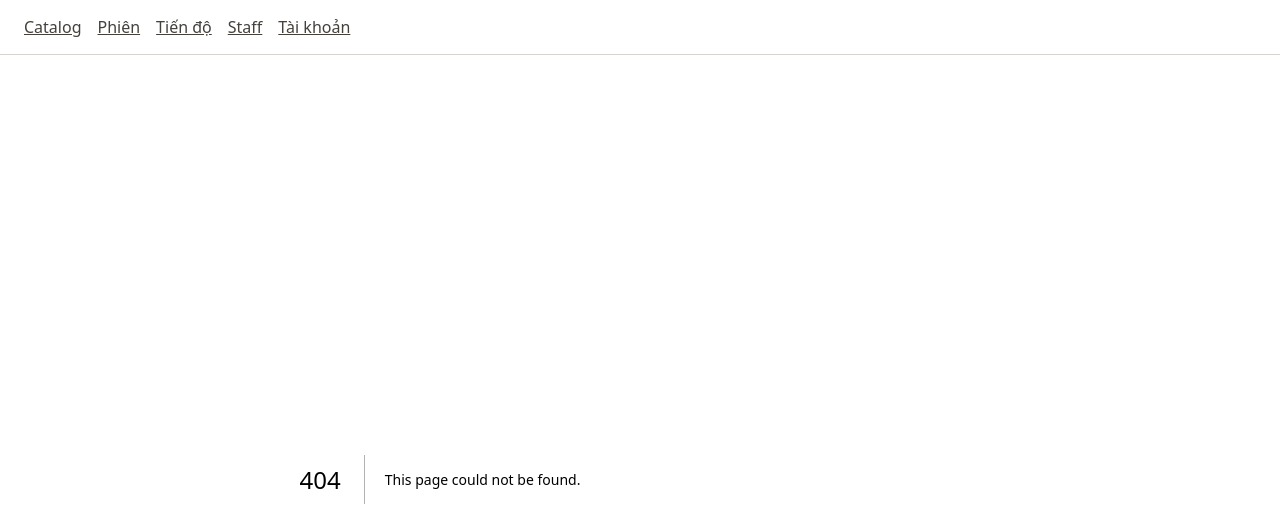
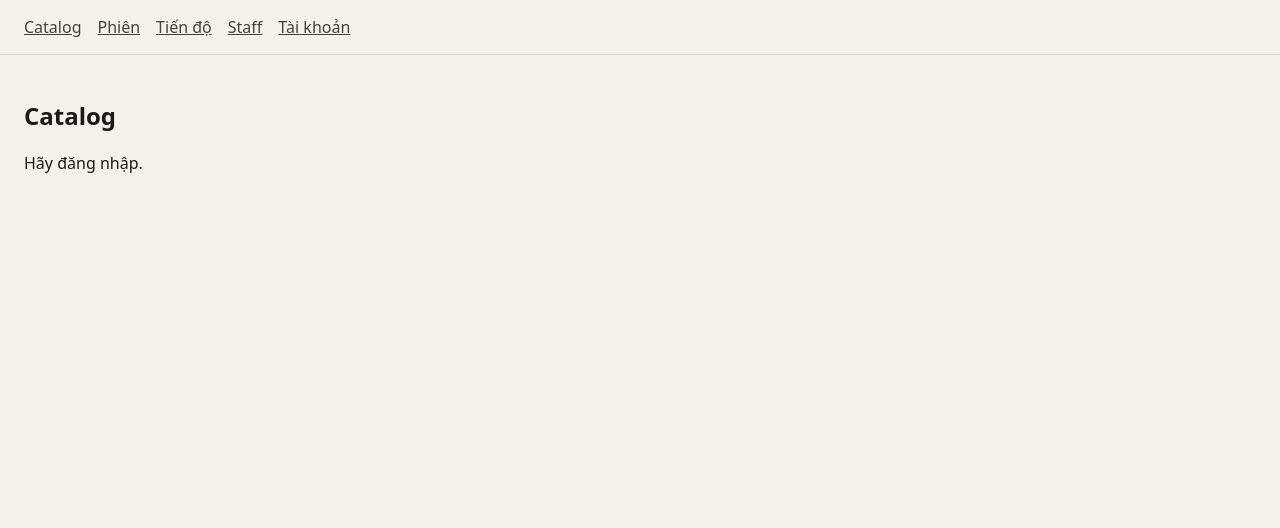
Before and after one commit to quyendolearndata/JPLearn, a Next.js app in the folder apps/web/: page / in a window 1280 px wide. Before the commit this address had no page. Shown: the top 528 px of the page. Built offline with nearby package versions, Linux system fonts and the light colour scheme.

Commit message:
feat(web): add published catalog home without grammar chrome (FR-CAT-002, FR-FLG-002)
List published CI items from GET /catalog. No flashcard, grammar, or L1 subtitle UI on the learner home.

```diff
--- /dev/null
+++ b/apps/web/src/app/page.tsx
@@ -0,0 +1,54 @@
+"use client";
+
+import { useEffect, useMemo, useState } from "react";
+import type { CatalogItemPublic } from "@jplearn/domain";
+import { api } from "../lib/api";
+import { getToken } from "../lib/auth-storage";
+
+export default function HomePage() {
+  const [items, setItems] = useState<CatalogItemPublic[]>([]);
+  const [message, setMessage] = useState("Đang tải…");
+
+  useEffect(() => {
+    const token = getToken();
+    if (!token) {
+      setMessage("Hãy đăng nhập.");
+      return;
+    }
+    void api("/catalog", { token })
+      .then((res) => res.json())
+      .then((body: { items: CatalogItemPublic[] }) => {
+        setItems(body.items ?? []);
+        setMessage("");
+      });
+  }, []);
+
+  const grouped = useMemo(() => {
+    const map = new Map<number, CatalogItemPublic[]>();
+    for (const item of items) {
+      const list = map.get(item.ci_level) ?? [];
+      list.push(item);
+      map.set(item.ci_level, list);
+    }
+    return [...map.entries()].sort((a, b) => a[0] - b[0]);
+  }, [items]);
+
+  return (
+    <section>
+      <h1>Catalog</h1>
+      {message ? <p>{message}</p> : null}
+      {grouped.map(([level, list]) => (
+        <div key={level}>
+          <h2>Cấp {level}</h2>
+          <ul>
+            {list.map((item) => (
+              <li key={item.id}>
+                {item.topic_id} · {item.media_type} · {item.duration_seconds}s
+              </li>
+            ))}
+          </ul>
+        </div>
+      ))}
+    </section>
+  );
+}
```
